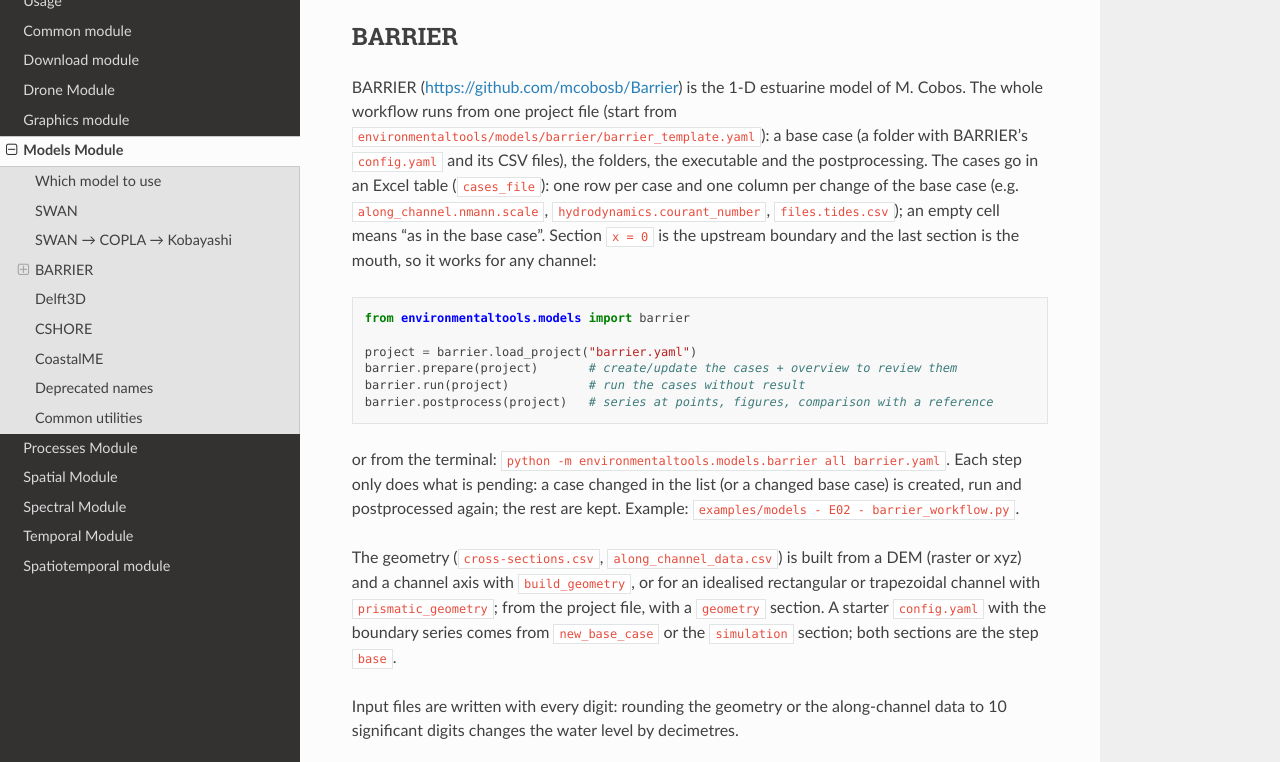
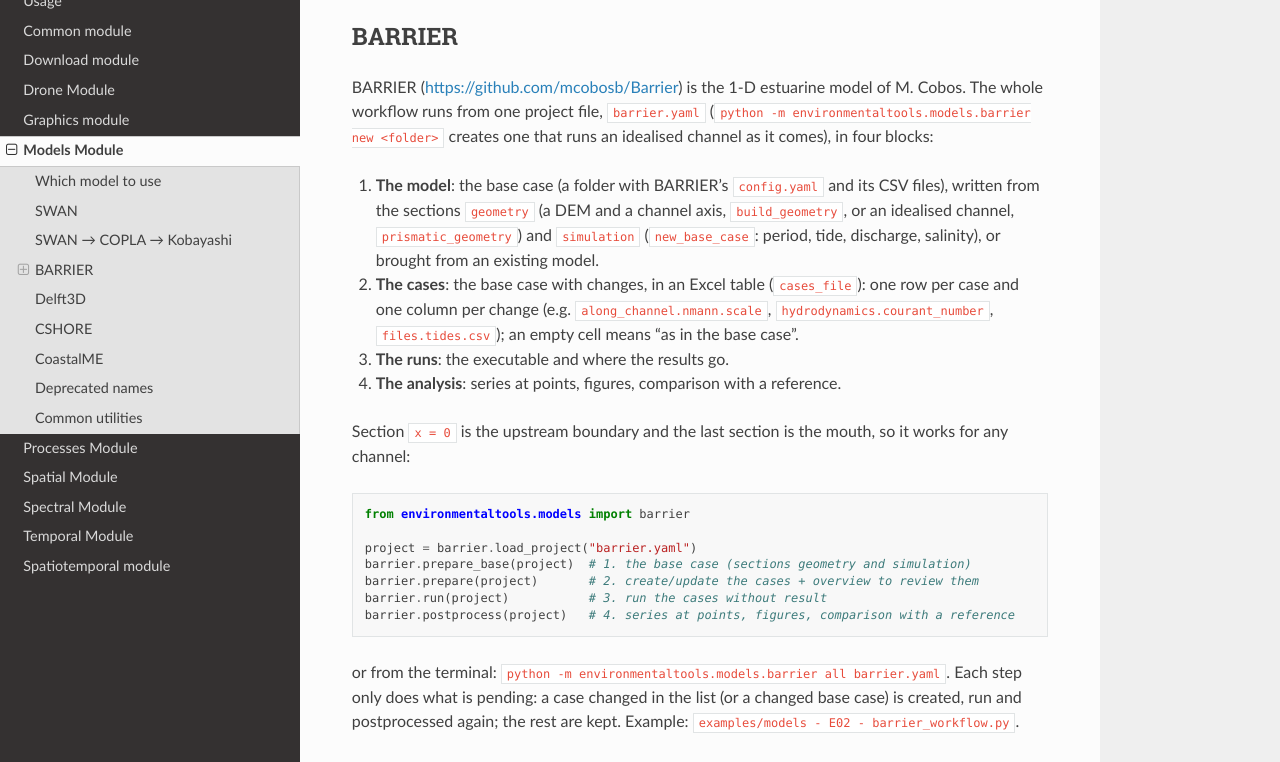
Before and after one commit to mcobosb/environmentaltools, a Sphinx documentation site: the page built from docs/models.rst, in a window 1280 px wide and 1400 px high, scrolled down 1784 px, cut to the strip 180-942 px from the top of the window. Built offline with Sphinx 7.4.7 and the Read the Docs theme 3.1.0, drawn with Linux system fonts in a browser that asks for light colours; some of the changed text lies outside the part shown.

Commit message:
barrier guide, models summary and example e02 organised in the four blocks of the workflow
Co-Authored-By: Claude Opus 5.5 <noreply@anthropic.com>

```diff
--- a/docs/models.rst
+++ b/docs/models.rst
@@ -144,40 +144,43 @@ BARRIER
 -------
 
 BARRIER (https://github.com/mcobosb/Barrier) is the 1-D estuarine model of
-M. Cobos. The whole workflow runs from one project file (start from
-``environmentaltools/models/barrier/barrier_template.yaml``): a base case (a
-folder with BARRIER's ``config.yaml`` and its CSV files), the folders, the
-executable and the postprocessing. The cases go in an Excel table
-(``cases_file``): one row per case and one column per change of the base case
-(e.g. ``along_channel.nmann.scale``, ``hydrodynamics.courant_number``,
-``files.tides.csv``); an empty cell means "as in the base case".
+M. Cobos. The whole workflow runs from one project file, ``barrier.yaml``
+(``python -m environmentaltools.models.barrier new <folder>`` creates one that
+runs an idealised channel as it comes), in four blocks:
+
+1. **The model**: the base case (a folder with BARRIER's ``config.yaml`` and
+   its CSV files), written from the sections ``geometry`` (a DEM and a channel
+   axis, ``build_geometry``, or an idealised channel, ``prismatic_geometry``)
+   and ``simulation`` (``new_base_case``: period, tide, discharge, salinity),
+   or brought from an existing model.
+2. **The cases**: the base case with changes, in an Excel table
+   (``cases_file``): one row per case and one column per change (e.g.
+   ``along_channel.nmann.scale``, ``hydrodynamics.courant_number``,
+   ``files.tides.csv``); an empty cell means "as in the base case".
+3. **The runs**: the executable and where the results go.
+4. **The analysis**: series at points, figures, comparison with a reference.
+
 Section ``x = 0`` is the upstream boundary and the last section is the mouth,
 so it works for any channel::
 
     from environmentaltools.models import barrier
 
     project = barrier.load_project("barrier.yaml")
-    barrier.prepare(project)       # create/update the cases + overview to review them
-    barrier.run(project)           # run the cases without result
-    barrier.postprocess(project)   # series at points, figures, comparison with a reference
+    barrier.prepare_base(project)  # 1. the base case (sections geometry and simulation)
+    barrier.prepare(project)       # 2. create/update the cases + overview to review them
+    barrier.run(project)           # 3. run the cases without result
+    barrier.postprocess(project)   # 4. series at points, figures, comparison with a reference
 
 or from the terminal: ``python -m environmentaltools.models.barrier all barrier.yaml``.
 Each step only does what is pending: a case changed in the list (or a changed
 base case) is created, run and postprocessed again; the rest are kept. Example:
 ``examples/models - E02 - barrier_workflow.py``.
 
-The geometry (``cross-sections.csv``, ``along_channel_data.csv``) is built
-from a DEM (raster or xyz) and a channel axis with ``build_geometry``, or for
-an idealised rectangular or trapezoidal channel with ``prismatic_geometry``;
-from the project file, with a ``geometry`` section. A starter ``config.yaml``
-with the boundary series comes from ``new_base_case`` or the ``simulation``
-section; both sections are the step ``base``.
-
 Input files are written with every digit: rounding the geometry or the
 along-channel data to 10 significant digits changes the water level by
 decimetres.
 
-Step by step (inputs, cases, calibration, outputs, minimal example and common
+Step by step, block by block (with the minimal example and the common
 problems): :doc:`models/barrier`.
 
 .. toctree::
```
Also changed, not shown: CHANGELOG.md (+1 -0 lines), docs/models/barrier.rst (+80 -67 lines), 1 other file.
